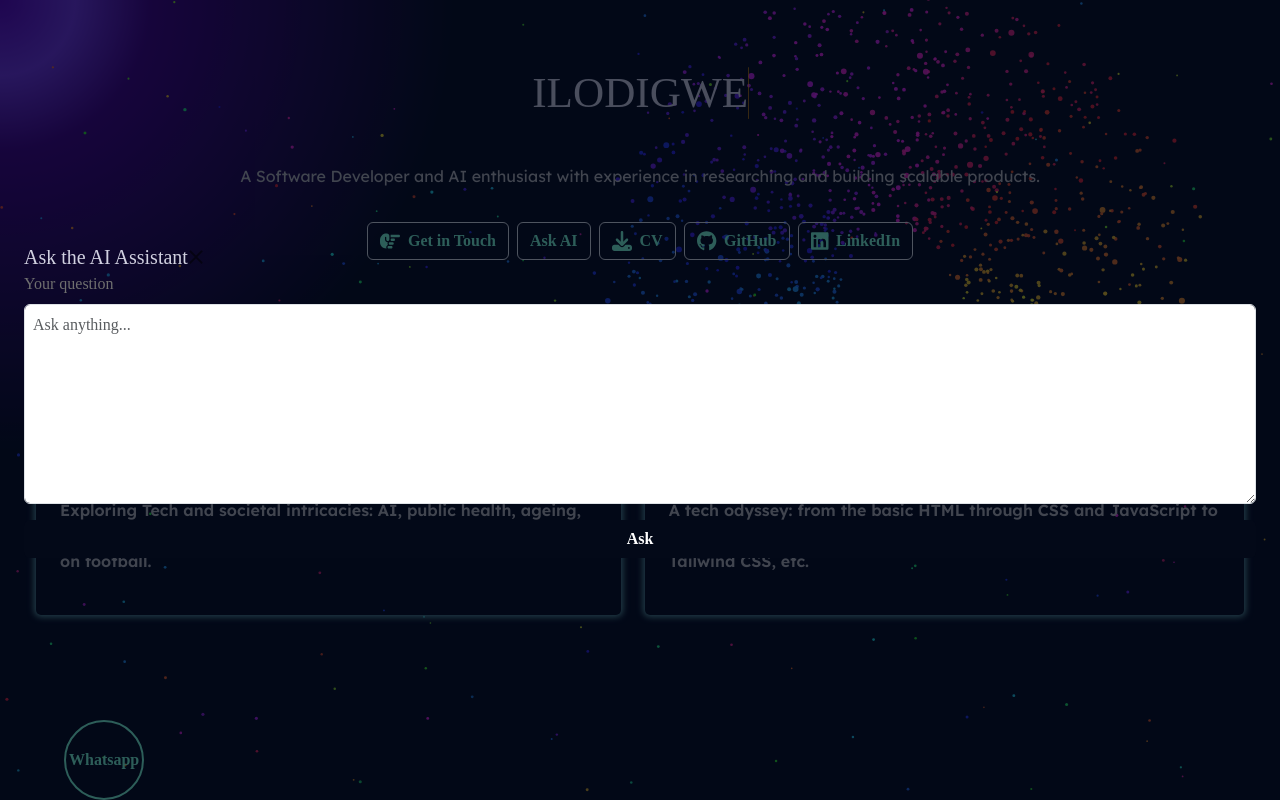
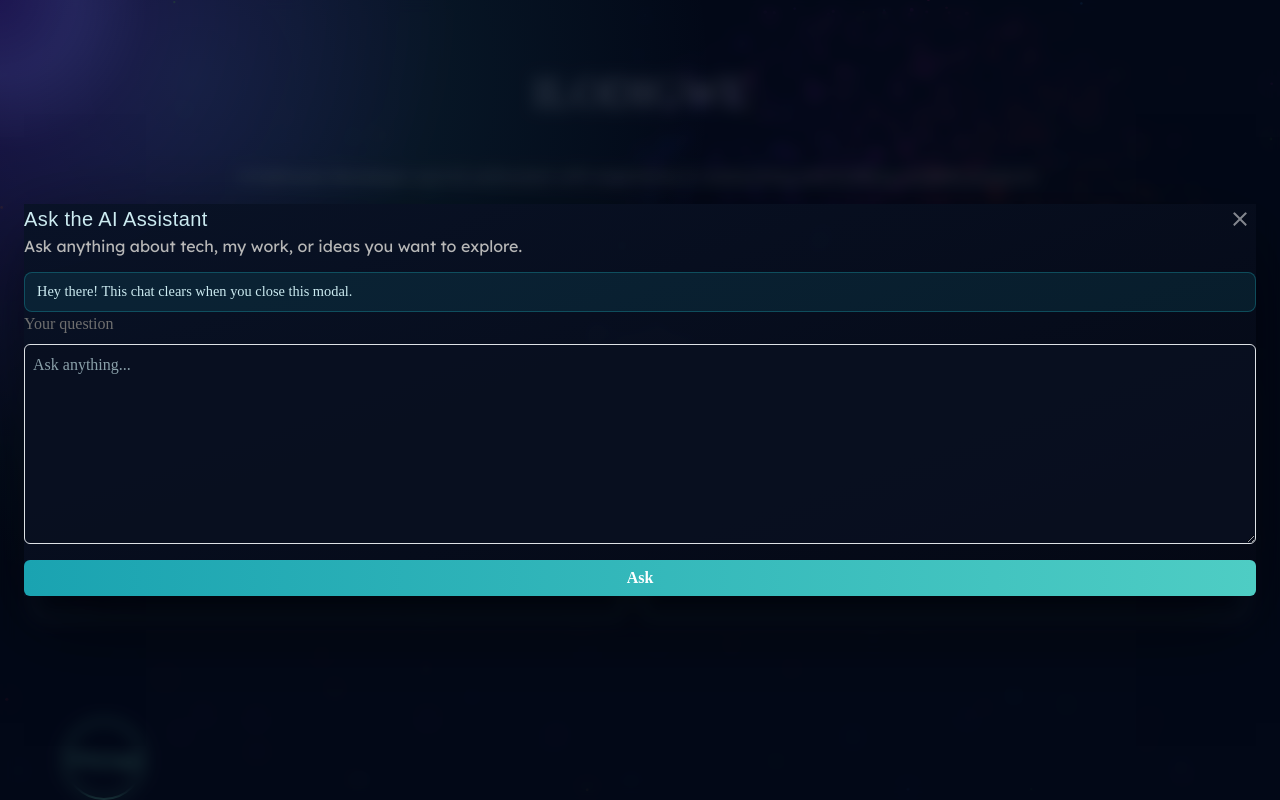
Before and after one commit to Khalifa-pendrops/portfolio_2024, a React (Vite) app: page / in a window 1280 px wide. Both pictures are taken after a click on the button "Ask AI". Built offline with nearby package versions, Linux system fonts and the light colour scheme; a web font is replaced by a local one.

Commit message:
FIX: added germini-2.5-flash

```diff
--- a/src/Components/Home.css
+++ b/src/Components/Home.css
@@ -55,7 +55,9 @@ body {
 .custom-modal-backdrop {
     position: fixed;
     inset: 0;
-    background: rgba(3, 9, 24, 0.65);
+    background: radial-gradient(circle at 15% 10%, rgba(64, 180, 200, 0.15), transparent 40%),
+        rgba(3, 9, 24, 0.72);
+    backdrop-filter: blur(8px);
     display: flex;
     align-items: center;
     justify-content: center;
@@ -68,6 +70,74 @@ body {
     max-height: 90vh;
     overflow: auto;
     border-radius: 0.5rem;
+}
+
+.custom-modal-surface {
+    background: linear-gradient(160deg, rgba(9, 18, 38, 0.96), rgba(4, 8, 20, 0.98));
+    border: 1px solid rgba(70, 200, 210, 0.18);
+    box-shadow: 0 30px 80px rgba(0, 0, 0, 0.55);
+    color: #d1d1e0;
+}
+
+.custom-modal-header {
+    border-bottom: 1px solid rgba(70, 200, 210, 0.18);
+}
+
+.custom-modal-header .custom-modal-close {
+    margin-left: auto;
+}
+
+.custom-modal-title {
+    font-family: "Exo", sans-serif;
+    letter-spacing: 0.4px;
+    color: #ccebf1;
+}
+
+.custom-modal-subtitle {
+    color: #9fb9c4;
+    margin-bottom: 0.75rem;
+}
+
+.custom-modal-body {
+    padding-top: 0.5rem;
+}
+
+.custom-modal-input {
+    background-color: rgba(9, 16, 32, 0.85) !important;
+    border: 1px solid rgba(60, 180, 200, 0.25) !important;
+    color: #e4f6f8 !important;
+}
+
+.custom-modal-input::placeholder {
+    color: rgba(194, 222, 228, 0.7) !important;
+}
+
+.custom-modal-cta {
+    background: linear-gradient(90deg, #1aa3b1, #4ecdc4) !important;
+    color: #07112c !important;
+    border: none !important;
+}
+
+.custom-modal-cta:hover {
+    background: linear-gradient(90deg, #4ecdc4, #1aa3b1) !important;
+    color: #07112c !important;
+}
+
+.custom-modal-response {
+    color: #ccebf1;
+}
+
+.custom-modal-notice {
+    background: rgba(26, 163, 177, 0.12);
+    border: 1px solid rgba(26, 163, 177, 0.35);
+    color: #ccebf1;
+    padding: 0.5rem 0.75rem;
+    border-radius: 0.5rem;
+    font-size: 0.9rem;
+}
+
+.custom-modal-close {
+    filter: invert(1);
 }
 
 button,
--- a/src/Components/Home.jsx
+++ b/src/Components/Home.jsx
@@ -28,6 +28,7 @@ const Home = () => {
   const [aiLoading, setAiLoading] = useState(false);
   const [isContactOpen, setIsContactOpen] = useState(false);
   const [isAiOpen, setIsAiOpen] = useState(false);
+  const [showAiNotice, setShowAiNotice] = useState(false);
   const apiBase = (import.meta.env.VITE_API_BASE || "").replace(/\/$/, "");
   const url = `${apiBase}/api/contact`;
   const aiUrl = `${apiBase}/api/ai`;
@@ -150,7 +151,7 @@ const Home = () => {
         error.response?.data?.error ||
           error.response?.data?.message ||
           error.message ||
-          "AI request failed"
+          "AI request failed",
       );
     } finally {
       setAiLoading(false);
@@ -158,9 +159,23 @@ const Home = () => {
   };
 
   useEffect(() => {
-    document.body.style.overflow =
-      isContactOpen || isAiOpen ? "hidden" : "";
+    document.body.style.overflow = isContactOpen || isAiOpen ? "hidden" : "";
   }, [isContactOpen, isAiOpen]);
+
+  useEffect(() => {
+    if (!isAiOpen) return;
+    setShowAiNotice(true);
+    const timer = setTimeout(() => setShowAiNotice(false), 5000);
+    return () => clearTimeout(timer);
+  }, [isAiOpen]);
+
+  const closeAiModal = () => {
+    setIsAiOpen(false);
+    setAiPrompt("");
+    setAiResponse("");
+    setAiError(null);
+    setAiLoading(false);
+  };
 
   useEffect(() => {
     let timeout;
@@ -365,24 +380,25 @@ const Home = () => {
           onClick={() => setIsContactOpen(false)}
         >
           <div
-            className="custom-modal modal-content"
+            className="custom-modal modal-content custom-modal-surface"
             role="dialog"
             aria-modal="true"
             onClick={(e) => e.stopPropagation()}
           >
-            <div className="modal-header">
+            <div className="modal-header custom-modal-header flex flex-row justify-content-between align-items-center px-2">
+              <h5 className="modal-title custom-modal-title">Send a Message</h5>
               <button
                 type="button"
-                className="btn-close"
+                className="btn-close custom-modal-close  "
                 aria-label="Close"
                 onClick={() => setIsContactOpen(false)}
               ></button>
             </div>
             <div className="pseudo-modal contact-container d-flex flex-column justify-content-center align-items-center gap-3 container-fluid my-3">
               <div className="contact_top d-flex flex-column justify-content-center align-items-start text-center">
-                <h1 className="display-5 display-sm-6 align-self-center">
-                  Send an Email
-                </h1>
+                <p className="custom-modal-subtitle text-center align-self-center">
+                  Send a quick note or reach out directly at
+                </p>
                 <p className="email-text text-center align-self-center">
                   Fill out the form below or contact me with your favourite
                   email client at
@@ -398,7 +414,7 @@ const Home = () => {
                 className="d-flex flex-column justify-content-center align-items-center gap-2"
                 onSubmit={handleSubmit}
               >
-                <div className="d-flex flex-column gap-4 email-text">
+                <div className="d-flex flex-column gap-4 email-text custom-modal-body">
                   <label className="d-flex flex-column justify-content-center align-items-start gap-2">
                     Email
                     <input
@@ -406,7 +422,7 @@ const Home = () => {
                       name="email"
                       value={formData.email}
                       onChange={handleChange}
-                      className="form-control rounded border p-2"
+                      className="form-control rounded border p-2 custom-modal-input"
                       required
                     ></input>
                   </label>
@@ -417,7 +433,7 @@ const Home = () => {
                       name="message"
                       value={formData.message}
                       onChange={handleChange}
-                      className="border rounded p-2 form-control text-area-min-height"
+                      className="border rounded p-2 form-control text-area-min-height custom-modal-input"
                       required
                     ></textarea>
                   </label>
@@ -430,7 +446,7 @@ const Home = () => {
                   <button
                     type="submit"
                     disabled={isSubmitting}
-                    className="contact-btn text-white py-1 px-2 btn d-flex justify-content-center align-items-center gap-2"
+                    className="contact-btn text-white py-1 px-2 btn d-flex justify-content-center align-items-center gap-2 custom-modal-cta"
                   >
                     <FontAwesomeIcon className="fs-1" icon={faCaretRight} />
                     {isSubmitting ? "Submitting..." : "Send Message"}
@@ -454,24 +470,34 @@ const Home = () => {
       {isAiOpen && (
         <div
           className="custom-modal-backdrop"
-          onClick={() => setIsAiOpen(false)}
+          onClick={closeAiModal}
         >
           <div
-            className="custom-modal modal-content"
+            className="custom-modal modal-content custom-modal-surface"
             role="dialog"
             aria-modal="true"
             onClick={(e) => e.stopPropagation()}
           >
-            <div className="modal-header">
-              <h5 className="modal-title">Ask the AI Assistant</h5>
+            <div className="modal-header custom-modal-header flex flex-row justify-content-between align-items-center ">
+              <h5 className="modal-title custom-modal-title">
+                Ask the AI Assistant
+              </h5>
               <button
                 type="button"
-                className="btn-close"
+                className="btn-close custom-modal-close mx-2 "
                 aria-label="Close"
-                onClick={() => setIsAiOpen(false)}
+                onClick={closeAiModal}
               ></button>
             </div>
-            <div className="modal-body">
+            <div className="modal-body custom-modal-body">
+              <p className="custom-modal-subtitle">
+                Ask anything about tech, my work, or ideas you want to explore.
+              </p>
+              {showAiNotice && (
+                <div className="custom-modal-notice">
+                  Hey there! This chat clears when you close this modal.
+                </div>
+              )}
               <form
                 className="d-flex flex-column gap-3"
                 onSubmit={handleAiSubmit}
@@ -479,28 +505,32 @@ const Home = () => {
                 <label className="d-flex flex-column gap-2">
                   Your question
                   <textarea
-                    className="border rounded p-2 form-control text-area-min-height"
+                    className="border rounded p-2 form-control text-area-min-height custom-modal-input"
                     value={aiPrompt}
                     onChange={(e) => setAiPrompt(e.target.value)}
+                    onKeyDown={(e) => {
+                      if (e.key === "Enter" && !e.shiftKey) {
+                        e.preventDefault();
+                        handleAiSubmit(e);
+                      }
+                    }}
                     placeholder="Ask anything..."
                     rows={4}
                   ></textarea>
                 </label>
                 <button
                   type="submit"
-                  className="btn custom-btn"
+                  className="btn custom-btn custom-modal-cta"
                   disabled={aiLoading}
                 >
                   {aiLoading ? "Thinking..." : "Ask"}
                 </button>
               </form>
-              {aiError && (
-                <p className="text-danger mt-3">Error: {aiError}</p>
-              )}
+              {aiError && <p className="text-danger mt-3">Error: {aiError}</p>}
               {aiResponse && (
                 <div className="mt-3">
                   <h6 className="mb-2">Response</h6>
-                  <p>{aiResponse}</p>
+                  <p className="custom-modal-response">{aiResponse}</p>
                 </div>
               )}
             </div>
```
Also changed, not shown: 1 other file (tests, documents, lock files or other folders).
